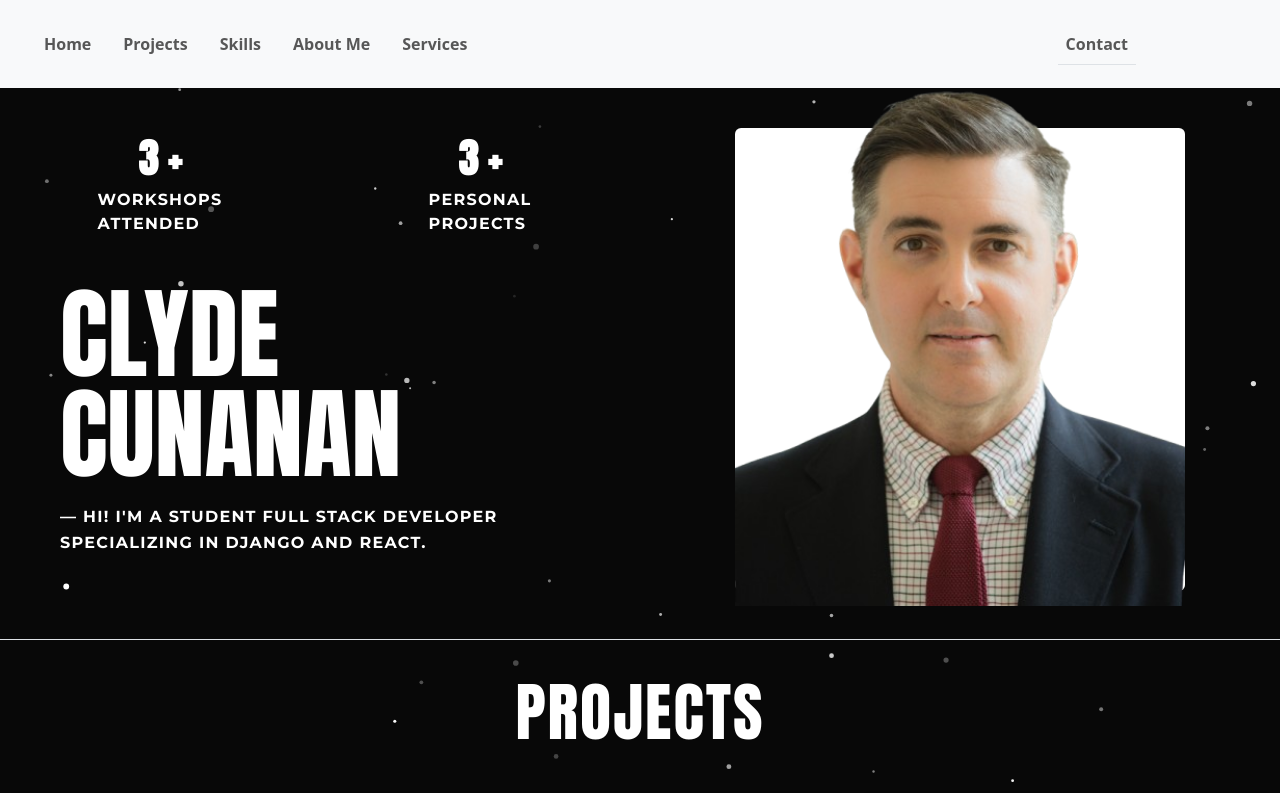
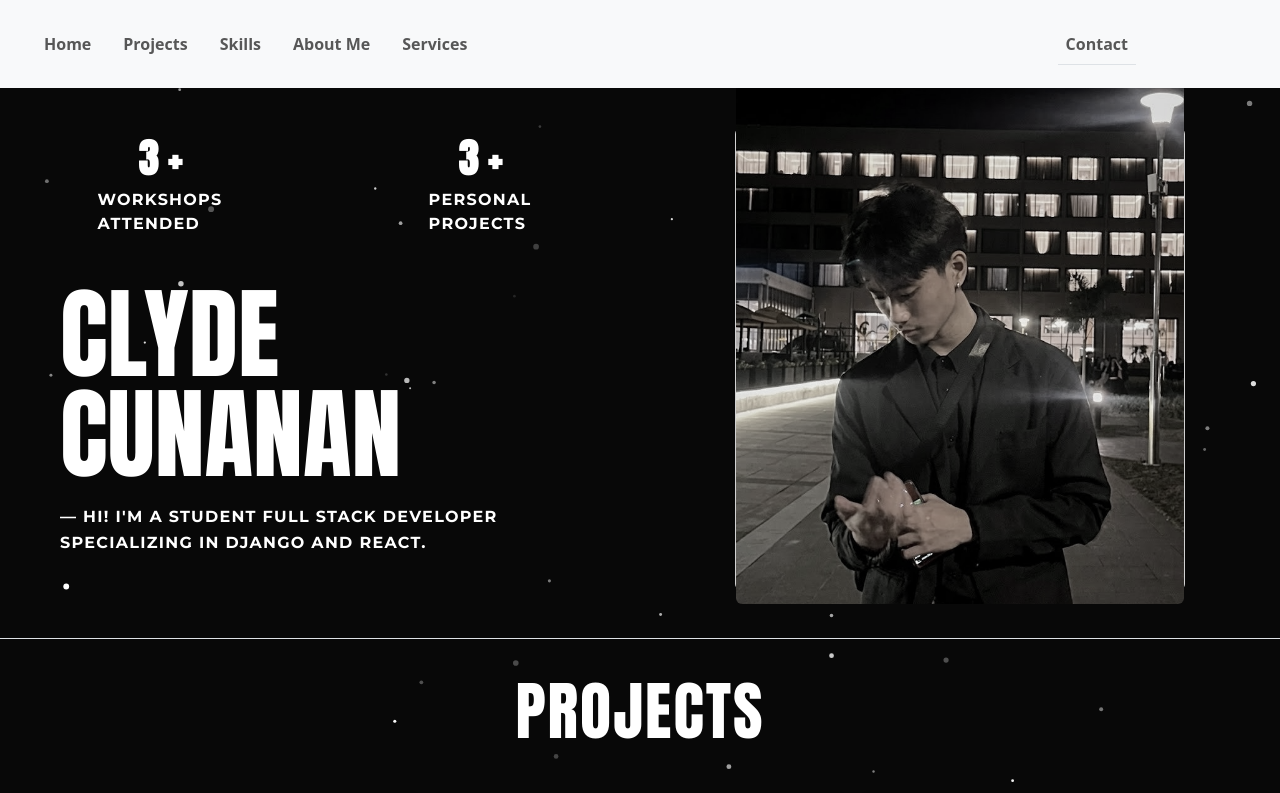
Before and after one commit to SanaPasado/Portfolio-Website, a React (Create React App) app in the folder frontend/: page / in a window 1280 px wide. Shown: the top 793 px of the page. Built offline with nearby package versions, Linux system fonts and the light colour scheme.

Commit message:
feat: pic

```diff
--- a/frontend/src/pages/dashboard.jsx
+++ b/frontend/src/pages/dashboard.jsx
@@ -51,10 +51,10 @@ function Dashboard() {
 						{/* tri-column end */}
 						{/* 2nd col */}
 						<Col ref={rightColRef} md={6} className="d-flex justify-content-center">
-							<Card className="m-0" style={{ border: "none", width: "100%", maxWidth: "450px", aspectRatio: "1" }}>
-								<Card.Img variant='top'
-									src="/placeholder.png"
-									style={{ width: "100%", height: "125%",  marginTop: "-100px", objectFit: 'cover', objectPosition: 'top' }} />
+							<Card className="m-0" style={{ border: "", width: "100%", maxWidth: "450px", aspectRatio: "1" }}>
+								<Card.Img className= 'rounded'variant='top'
+									src="/picko.jpg"
+									style={{ filter: 'grayscale(70%)', width: "100%", height: "125%",  marginTop: "-100px", objectFit: 'cover', objectPosition: 'top' }} />
 							</Card>
 						</Col>
 						{/* 2nd col end */}
```
Also changed, not shown: frontend/public/picko.jpg (added).
